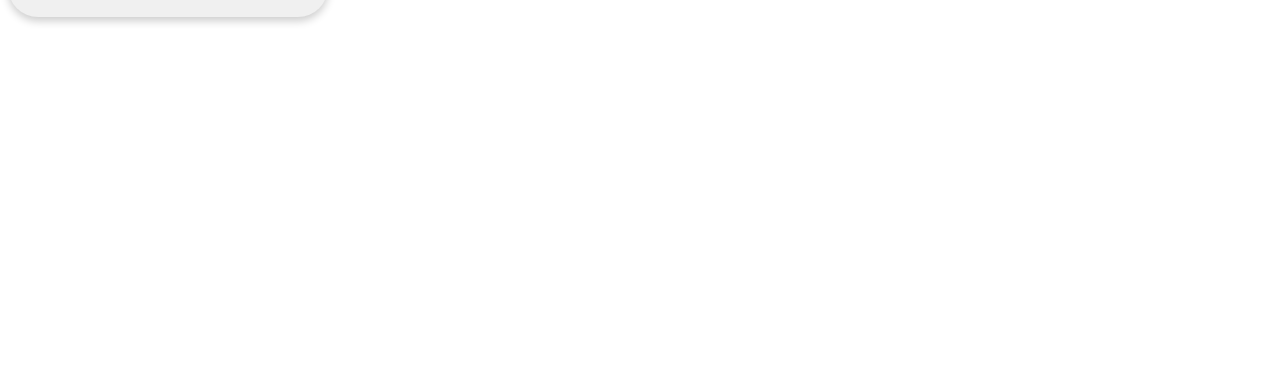
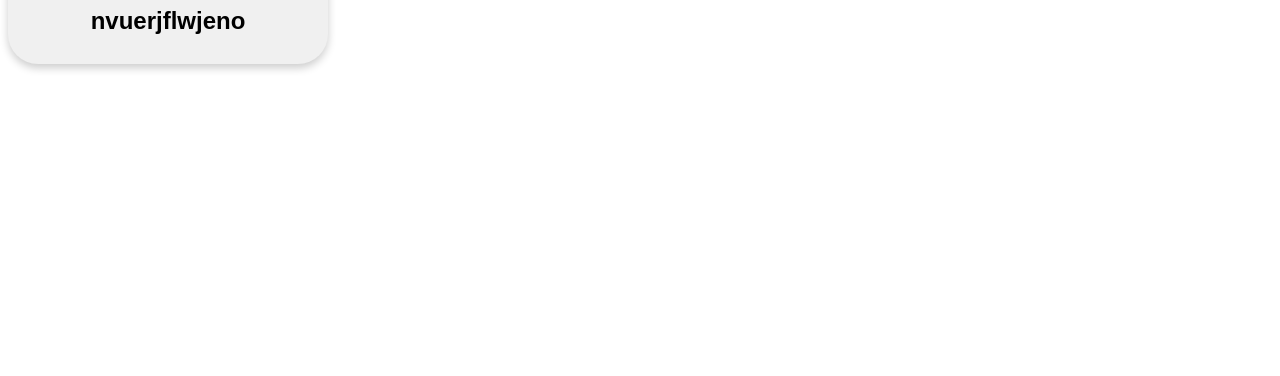
Before and after one commit to Adri-Lima/Vipexx-Place, a plain HTML site: page index.html in a window 1280 px wide. Shown: the part 424-800 px from the top of the page. Drawn offline with Linux system fonts and the light colour scheme.

Commit message:
Now Títol afegit

```diff
--- a/index.html
+++ b/index.html
@@ -22,6 +22,7 @@
                 <p>FIVING Guants de Boxa per a Homes i Dones, adequats per a Boxa, Kickboxing, Arts Marcials Mixtes, Muay Thai, Arts Marcials Mixtes, Arts Marcials Mixtes, MMA, Bossa Pesada Entrenament</p>
                 <p class="preuProducte">60,00€</p>
                 <h1>Hola</h1>
+                <h2>nvuerjflwjeno</h2>
             </div>
         </div>
     </body>
```
